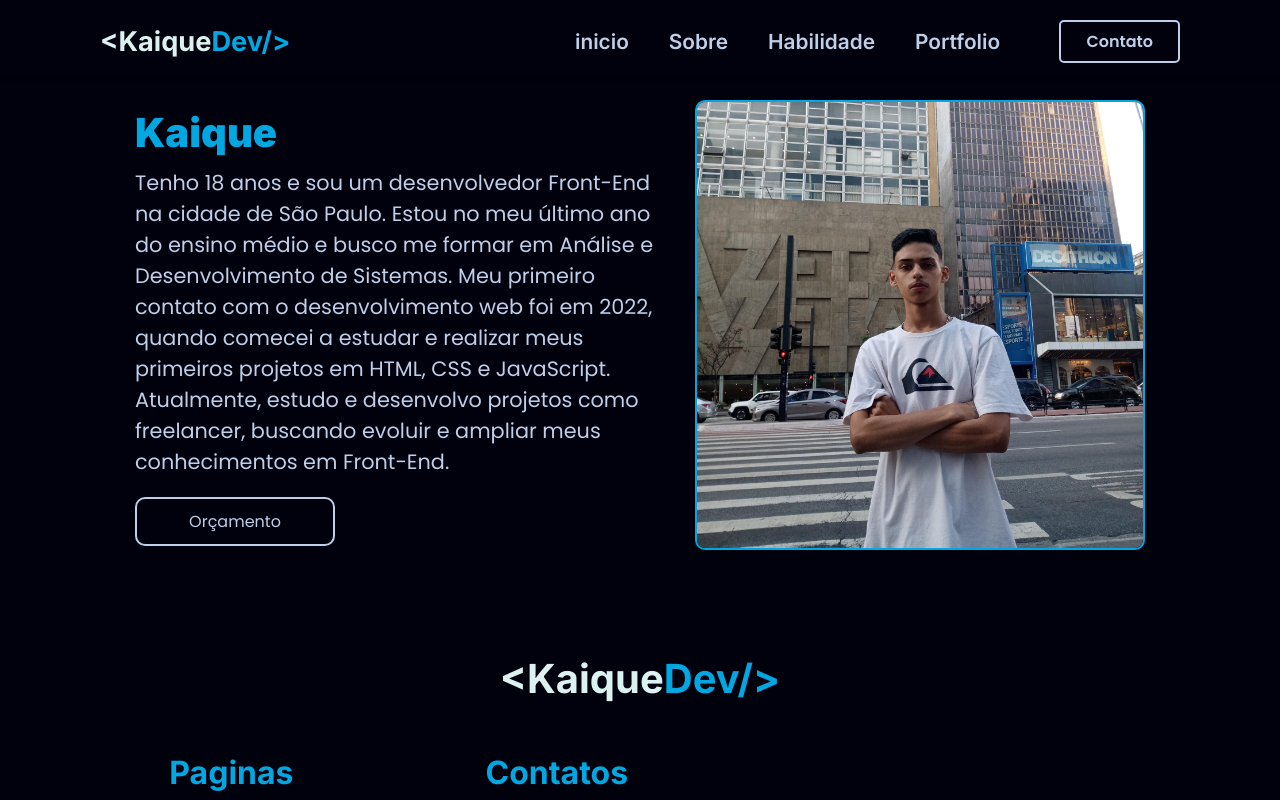
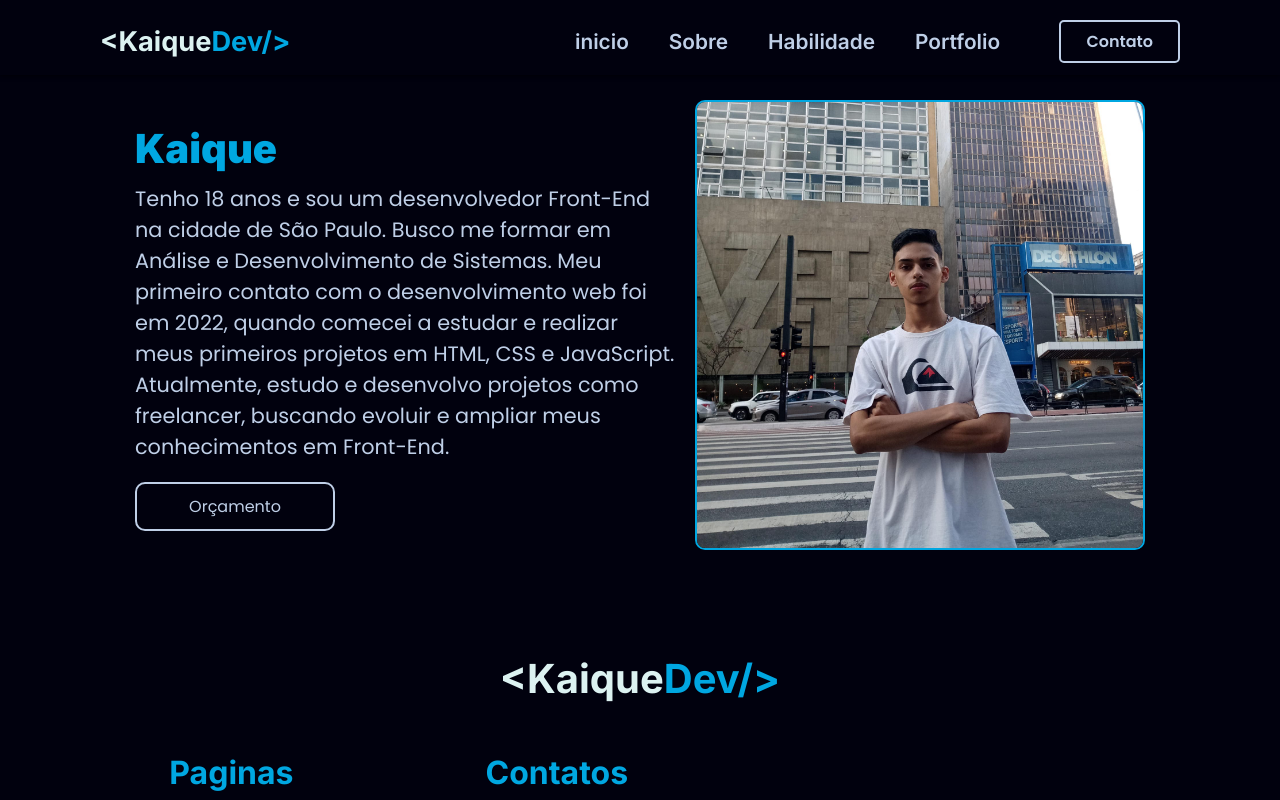
Before and after one commit to kaiqueZpriv1/confeiteiro, a React (Create React App) app: page /sobre in a window 1280 px wide. Shown: the top 800 px of the page. Built offline with nearby package versions, Linux system fonts and the light colour scheme.

Commit message:
correção em about

```diff
--- a/src/components/about/AboutC.tsx
+++ b/src/components/about/AboutC.tsx
@@ -10,12 +10,12 @@ export const AboutC = () => {
 					<h3 className='title-about'>Kaique</h3>
 					<p className='paragrafo-about'>
 						Tenho 18 anos e sou um desenvolvedor Front-End na cidade de São
-						Paulo. Estou no meu último ano do ensino médio e busco me formar em
-						Análise e Desenvolvimento de Sistemas. Meu primeiro contato com o
-						desenvolvimento web foi em 2022, quando comecei a estudar e realizar
-						meus primeiros projetos em HTML, CSS e JavaScript. Atualmente,
-						estudo e desenvolvo projetos como freelancer, buscando evoluir e
-						ampliar meus conhecimentos em Front-End.
+						Paulo. Busco me formar em Análise e Desenvolvimento de Sistemas. Meu
+						primeiro contato com o desenvolvimento web foi em 2022, quando
+						comecei a estudar e realizar meus primeiros projetos em HTML, CSS e
+						JavaScript. Atualmente, estudo e desenvolvo projetos como
+						freelancer, buscando evoluir e ampliar meus conhecimentos em
+						Front-End.
 					</p>
 					<ButtonAbout>
 						<a
```
